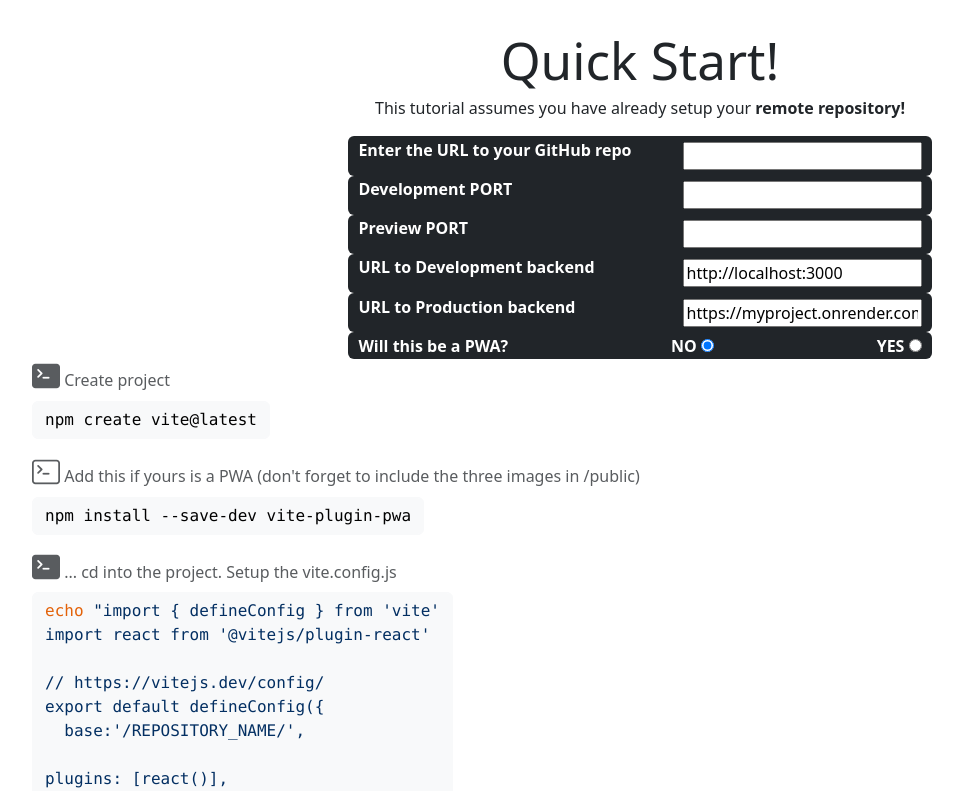
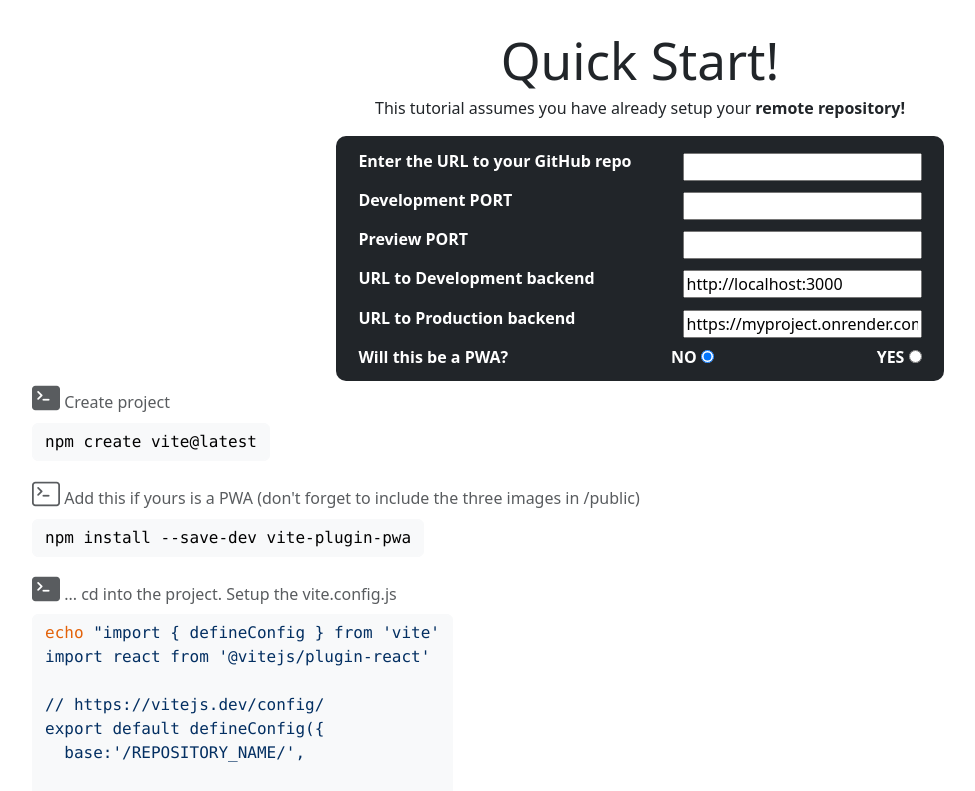
Before and after one commit to Perlesvaux/react-app-with-vite, a React (Vite) app: page / in a window 1280 px wide. Shown: the top 791 px of the page, without its empty margins (0-975 px from the left). Built offline with nearby package versions, Linux system fonts and the light colour scheme.

Commit message:
fix: improved css

```diff
--- a/src/SimpleForm.jsx
+++ b/src/SimpleForm.jsx
@@ -2,7 +2,7 @@ import styles from './SimpleForm.module.css'
 
 const optn = `${styles.optn} text-center badge text-bg-dark fs-6`
 const pwafield = `${styles.optn} text-center badge text-bg-light fs-6`
-const container = `${styles.container} container`
+const container = `${styles.container} container text-bg-dark`
 const spaced = {justifyContent:'space-between'}
 
 export default function SimpleForm({getInput, parseUrl, state}){
--- a/src/SimpleForm.module.css
+++ b/src/SimpleForm.module.css
@@ -1,8 +1,12 @@
 .optn {
   display:flex;
   justify-content: 'space-between';
+  border-radius: 0px;
 }
 
 .container {
   width:50%;
+  border-radius: 10px;
+  padding-bottom: 11px;
+  padding-top: 11px;
 }
```
